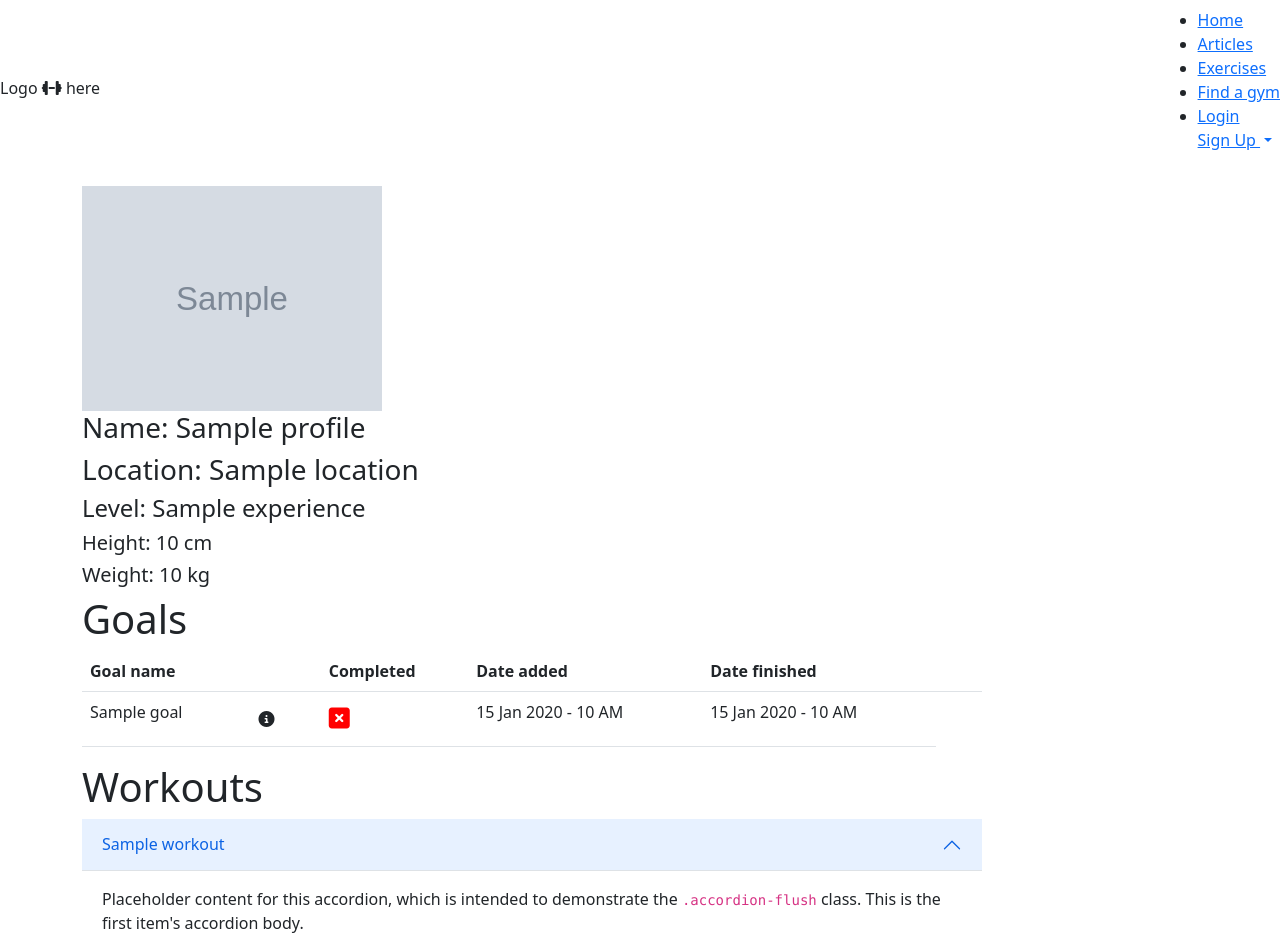
After one commit to MartinDimovWD/Django_project_sport_app, a Django app: template templates/profiles/trainee/trainee-details.html in a window 1280 px wide, after a click that opens the changed part. The commit adds this page. Run offline with Django 4.2, Linux system fonts and the light colour scheme; the template is opened without the code that fills it: most values are stand-ins (such as "Sample title", 1, 10 or a date in 2020); grey boxes marked "Sample" are stand-in pictures; parts of the project's set-up code (start-up, migrations or seed data) failed here and were passed over; some libraries are stand-ins or nearby versions.

Commit message:
Trainee Detail View for Trainers
Trainers can now see fuller information of their trainees from the 'My Trainee' list page.
The details include profile data, trainee goals and their workouts.
To be styled in a better way.

```diff
--- a/project_project/profiles/urls.py
+++ b/project_project/profiles/urls.py
@@ -3,7 +3,8 @@ from django.urls import include, path
 from project_project.accounts.views import UpdatePersonalView
 from project_project.profiles.views import complete_trainer_profile_view, complete_trainee_profile_view, \
     UpdateTrainerProfileView, UpdateTraineeProfileView, TrainerProfileView, TraineeProfileView, TraineeDeleteView, \
-    TrainerPersonalProfileView, TrainerDeleteView, ManagePrimeSubscriptionView, hire_coach_view
+    TrainerPersonalProfileView, TrainerDeleteView, ManagePrimeSubscriptionView, hire_coach_view, \
+    TraineeDetailsViewForTrainers
 
 urlpatterns = [
     path('trainer/', include([
@@ -19,7 +20,8 @@ urlpatterns = [
         path('complete-profile/', complete_trainee_profile_view, name='trainee complete profile'),
         path('update-profile/<slug:slug>/', UpdateTraineeProfileView.as_view(), name='trainee update profile'),
         path('profile-details/<slug:slug>/', TraineeProfileView.as_view(), name='trainee profile details'),
-        path('profile-delete/<slug:slug>/', TraineeDeleteView.as_view(), name='trainee profile delete')
+        path('profile-delete/<slug:slug>/', TraineeDeleteView.as_view(), name='trainee profile delete'),
+        path('trainee-details/<slug:slug>/', TraineeDetailsViewForTrainers.as_view(), name='trainee details view for trainers'),
     ])),
     path('hire-coach/<int:coach_pk>', hire_coach_view, name='hire coach'),
 ]
--- a/templates/partials/nav.html
+++ b/templates/partials/nav.html
@@ -14,7 +14,7 @@
             <li><a href="{% url 'gyms list' %}">Find a gym</a></li>
 
             {% if request.user.trainerprofile %}
-                <li><a href="">My Trainees</a></li>
+                <li><a href="{% url 'trainer profile details' slug=request.user.trainerprofile.slug %}">My Trainees</a></li>
                 <li><a href="{% url 'trainer profile details' slug=request.user.trainerprofile.slug %}">
                     <img src="{{ request.user.profile_picture }}" alt="" width="40px" height="40px">
                     {{ request.user }}
--- a/templates/partials/trainee-dashboard/goals-overview.html
+++ b/templates/partials/trainee-dashboard/goals-overview.html
@@ -53,7 +53,7 @@
                 {% endif %}
             </tr>
         {% endfor %}
-        <tr>
+        <tr id="manage-goals-btn">
             <td><a href="{% url 'manage goals' %}">Manage Goals</a></td>
         </tr>
 
--- a/templates/partials/trainer-dashboard/my-trainees.html
+++ b/templates/partials/trainer-dashboard/my-trainees.html
@@ -5,13 +5,11 @@
             <div class="card border-light mb-3" style="width: 32rem; height:13rem">
               <div class="card-header">
                   {{ trainee.full_name }}
-
               </div>
               <div class="card-body container">
                   <div class="row">
                     <div class="col-5">
                         <img src="{{ trainee.profile_picture }}" style="max-height: 130px; max-width: 130px" alt="">
-
                         <p>
                         <i class="fa-regular fa-envelope"></i> message {{ trainee.first_name }}
                     </p>
@@ -27,9 +25,8 @@
                                 </li>
                             {% endfor %}
                         </ul>
-
                     <button class="btn btn-outline-light gym-details-btn">
-                        <a href="#">
+                        <a href="{% url 'trainee details view for trainers' slug=trainee.traineeprofile.slug %}">
                             Full profile
                         </a>
                     </button>
--- /dev/null
+++ b/templates/partials/trainer-dashboard/trainee-workouts.html
@@ -0,0 +1,17 @@
+<h1>Workouts</h1>
+<div class="accordion accordion-flush" id="accordionFlushExample">
+    {% for workout in workouts %}
+
+      <div class="accordion-item">
+        <h2 class="accordion-header" id="flush-headingOne">
+          <button class="accordion-button collapsed" type="button" data-bs-toggle="collapse" data-bs-target="#flush-{{ workout.pk }}-collapse" aria-expanded="false" aria-controls="flush-{{ workout.pk }}-collapse">
+            {{ workout.name }}
+          </button>
+        </h2>
+        <div id="flush-{{ workout.pk }}-collapse" class="accordion-collapse collapse" aria-labelledby="flush-headingOne" data-bs-parent="#accordionFlushExample">
+          <div class="accordion-body">Placeholder content for this accordion, which is intended to demonstrate the <code>.accordion-flush</code> class. This is the first item's accordion body.</div>
+        </div>
+      </div>
+
+    {% endfor %}
+</div>
--- /dev/null
+++ b/templates/profiles/trainee/trainee-details.html
@@ -0,0 +1,26 @@
+{% extends 'index.html' %}
+{% load static %}
+
+{% block page_content %}
+
+    <div class="trainee-details-container container" style="margin-top:10px">
+        <div class="trainee-profile-details">
+            <img src="{{ trainee.profile.profile_picture }}" alt="" style="max-width: 300px;">
+            <h3>Name: {{ trainee.profile.get_full_name }}</h3>
+            <h3>Location: {{ trainee.profile.location }}</h3>
+            <h4>Level: {{ trainee.experience }}</h4>
+            <h5>Height: {{ trainee.height }} cm</h5>
+            <h5>Weight: {{ trainee.weight }} kg</h5>
+        </div>
+        <div style="width:900px;">
+        {% include 'partials/trainee-dashboard/goals-overview.html' %}
+        {% include 'partials/trainer-dashboard/trainee-workouts.html' %}
+
+        </div>
+
+    </div>
+
+    <script>
+        document.getElementById('manage-goals-btn').remove()
+    </script>
+{% endblock %}
```
Also changed, not shown: project_project/profiles/views.py (+13 -0 lines), 3 other files.
